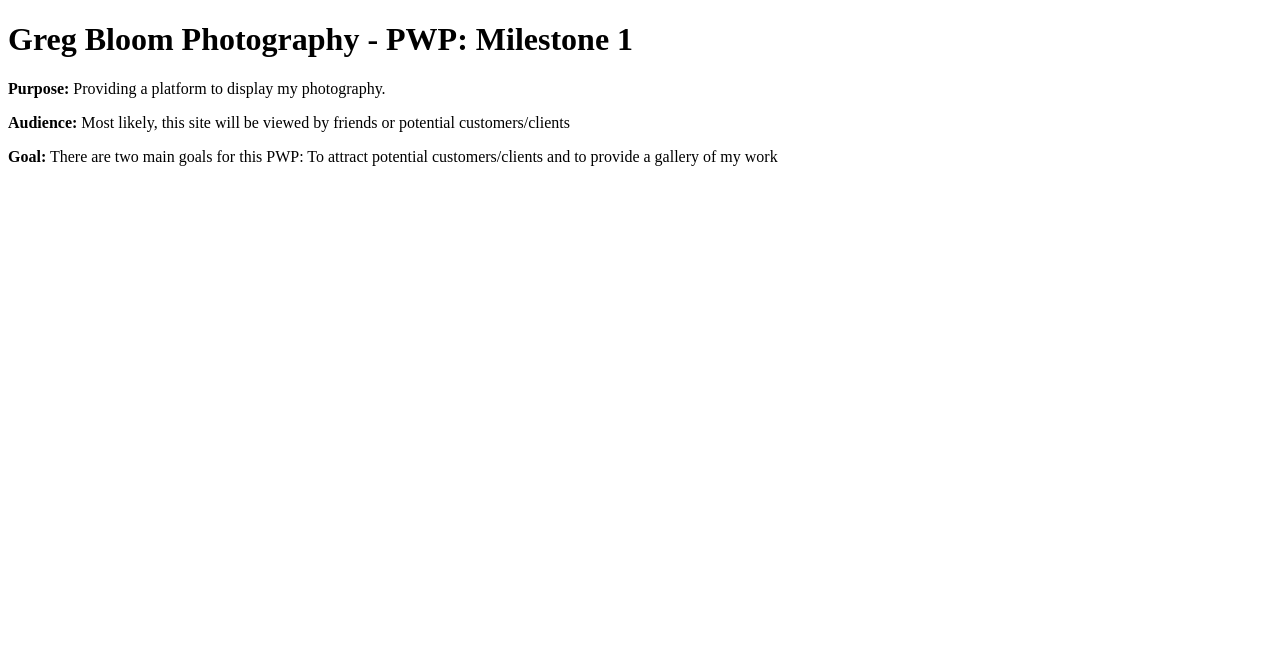
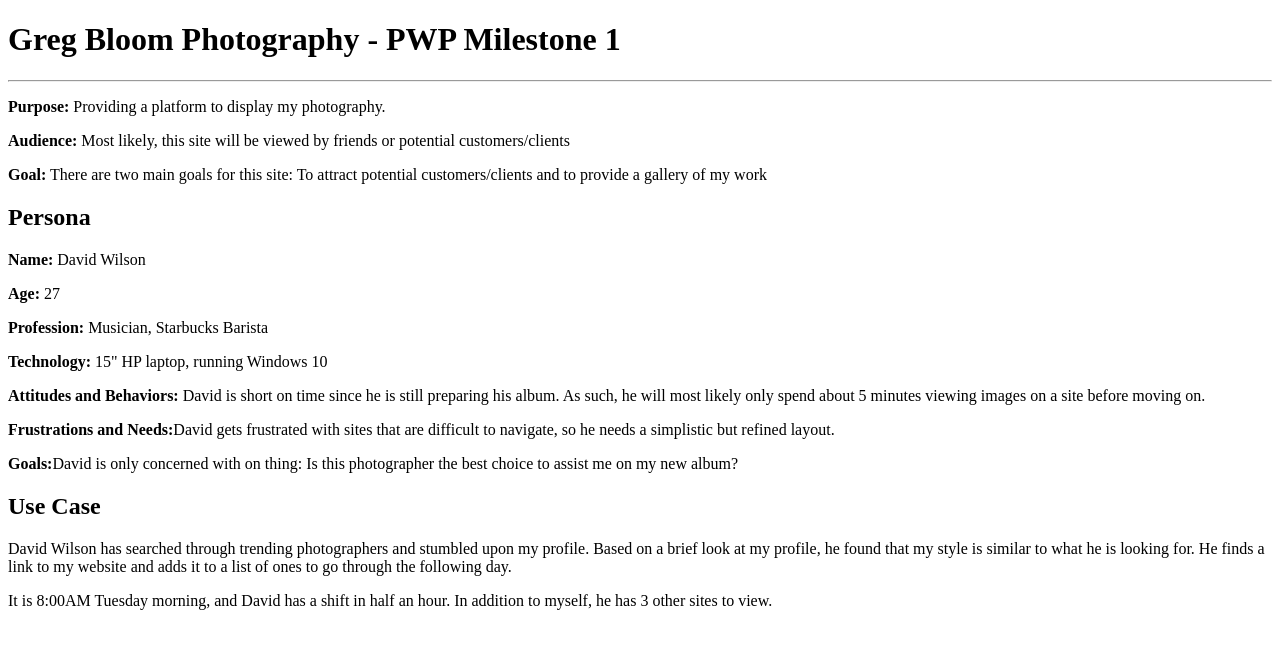
Before and after one commit to gbloom3/gbloom-photography, a PHP site: page /milestone-1.php in a window 1280 px wide. Shown: the top 649 px of the page. Run offline with PHP 8.4, Linux system fonts and the light colour scheme.

Commit message:
Added persona and use case to milestone-1.php

```diff
--- a/public_html/documentation/milestone-1.php
+++ b/public_html/documentation/milestone-1.php
@@ -6,13 +6,30 @@
 	</head>
 	<body>
 		<header>
-			<h1>Greg Bloom Photography - PWP: Milestone 1</h1>
+			<h1>Greg Bloom Photography - PWP Milestone 1</h1>
+			<hr>
 		</header>
 		<main>
-		<p><strong>Purpose:</strong> Providing a platform to display my photography.</p>
-		<p><strong>Audience:</strong> Most likely, this site will be viewed by friends or potential customers/clients</p>
-		<p><strong>Goal:</strong> There are two main goals for this PWP: To attract potential customers/clients and to provide a gallery of my work </p>
-
+			<p><strong>Purpose:</strong> Providing a platform to display my photography.</p>
+			<p><strong>Audience:</strong> Most likely, this site will be viewed by friends or potential customers/clients</p>
+			<p><strong>Goal:</strong> There are two main goals for this site: To attract potential customers/clients and to provide a gallery of my work </p>
+			<!-- Begin Persona Section -->
+			<section>
+				<h2>Persona</h2>
+				<p><strong>Name:</strong> David Wilson</p>
+				<p><strong>Age:</strong> 27</p>
+				<p><strong>Profession:</strong> Musician, Starbucks Barista</p>
+				<p><strong>Technology:</strong> 15" HP laptop, running Windows 10</p>
+				<p><strong>Attitudes and Behaviors:</strong> David is short on time since he is still preparing his album. As such, he will most likely only spend about 5 minutes viewing images on a site before moving on.</p>
+				<p><strong>Frustrations and Needs:</strong>David gets frustrated with sites that are difficult to navigate, so he needs a simplistic but refined layout. </p>
+				<p><strong>Goals:</strong>David is only concerned with on thing: Is this photographer the best choice to assist me on my new album?</p>
+			</section>
+			<!-- Begin Use Case Section -->
+			<section>
+				<h2>Use Case</h2>
+				<p>David Wilson has searched through trending photographers and stumbled upon my profile. Based on a brief look at my profile, he found that my style is similar to what he is looking for. He finds a link to my website and adds it to a list of ones to go through the following day.</p>
+				<p>It is 8:00AM Tuesday morning, and David has a shift in half an hour. In addition to myself, he has 3 other sites to view.</p>
+			</section>
 		</main>
 	</body>
 </html>
```
